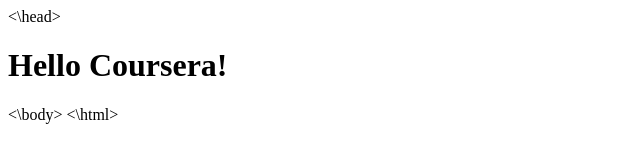
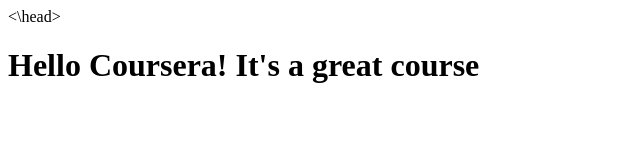
Before and after one commit to HappyBirdy26/coursera-test, a plain HTML site: page site/index.html in a window 1280 px wide. Shown: the whole page, without its empty margins (0-640 px from the left). Drawn offline with Linux system fonts and the light colour scheme.

Commit message:
Small addition to our page content.

```diff
--- a/site/index.html
+++ b/site/index.html
@@ -4,6 +4,6 @@
 	<title>Hello Coursera!</title>
 <\head>
 <body>
-<h1>Hello Coursera!</h1>
-<\body>
-<\html>
+<h1>Hello Coursera! It's a great course</h1>
+</body>
+</html>
```
